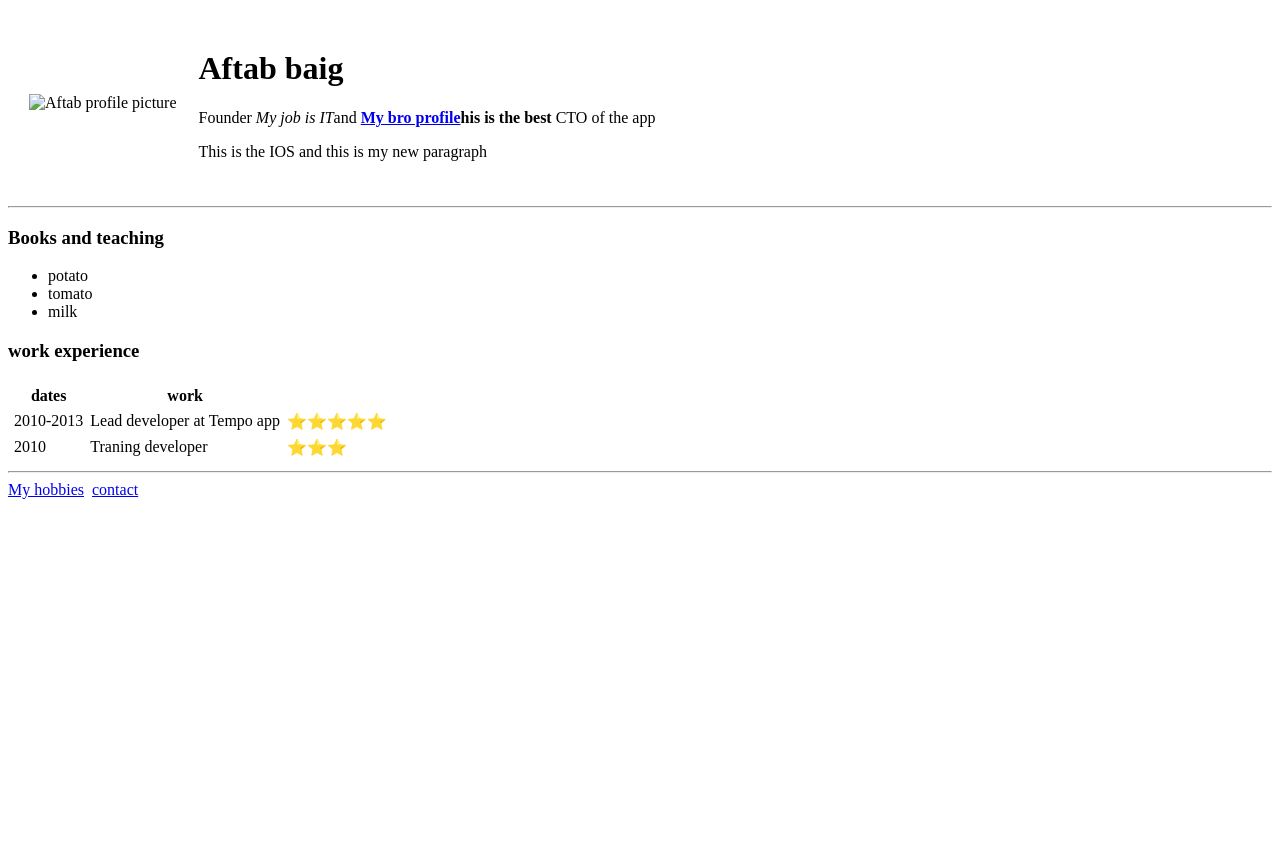
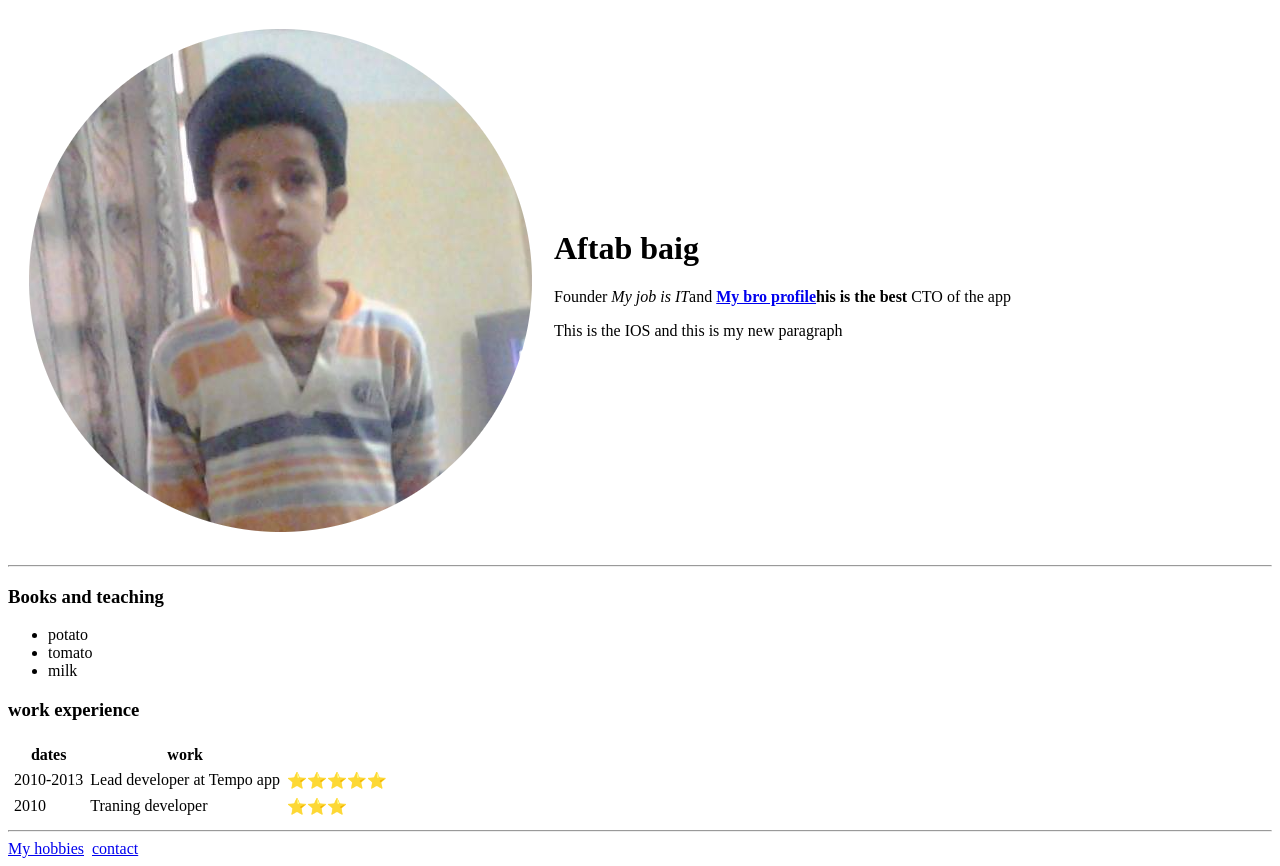
Before and after one commit to Aftabbaig1985/cv, a plain HTML site: page index.html in a window 1280 px wide. Before the commit the page ends 800 px from the top, so only its background shows below. Drawn offline with Linux system fonts and the light colour scheme; the site is published under a folder, as on GitHub Pages, so addresses that start at the root find nothing.

Commit message:
remove slash

```diff
--- a/index.html
+++ b/index.html
@@ -9,7 +9,7 @@
   </body>
 <table cellspacing="20">
   <tr>
-    <td><img src="/Images/sami.png" alt="Aftab profile picture"></td>
+    <td><img src="Images/sami.png" alt="Aftab profile picture"></td>
     <td><h1>Aftab baig</h1>
     <p>Founder <em>My job is IT</em>and <strong><a href="https://www.facebook.com/profile.php?id=100005072775702">My bro profile</a>his is the best</strong> CTO of the app</p>
     <p>This is the IOS and this is my new paragraph</p>
```
